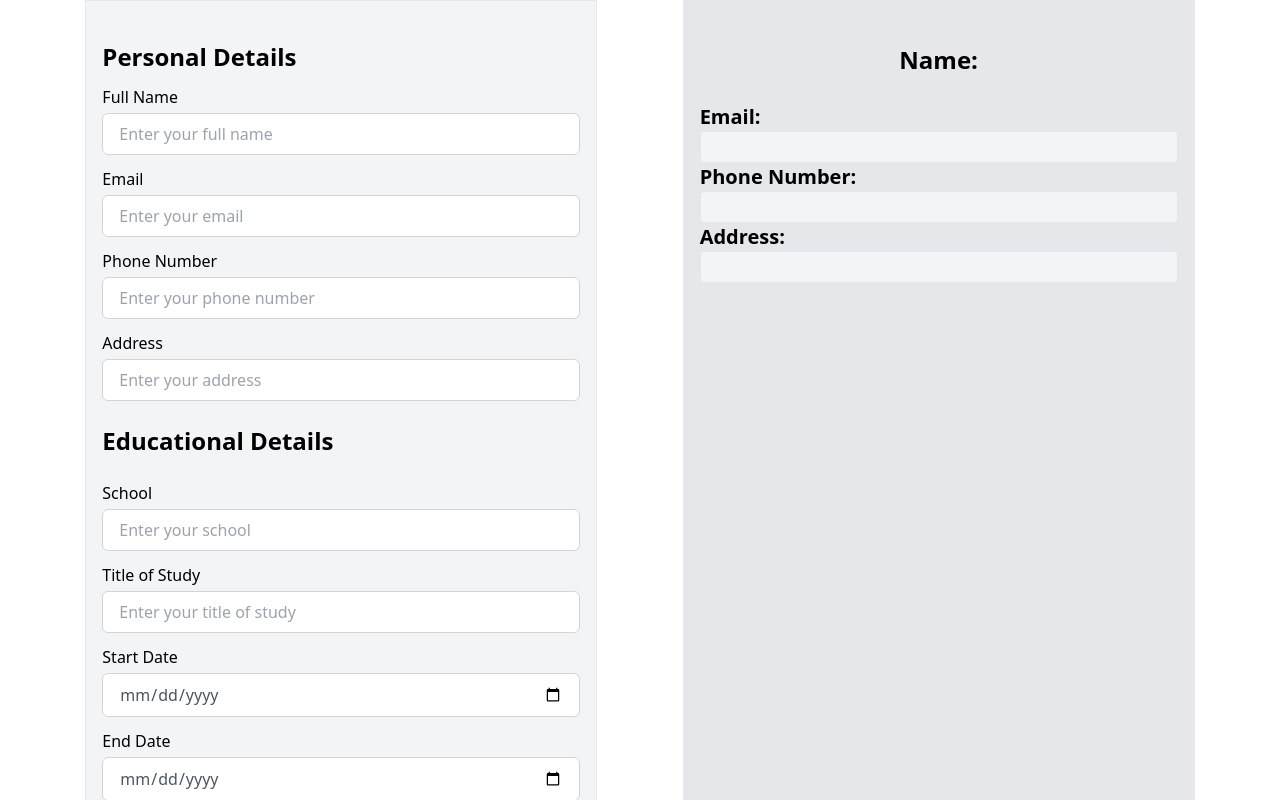
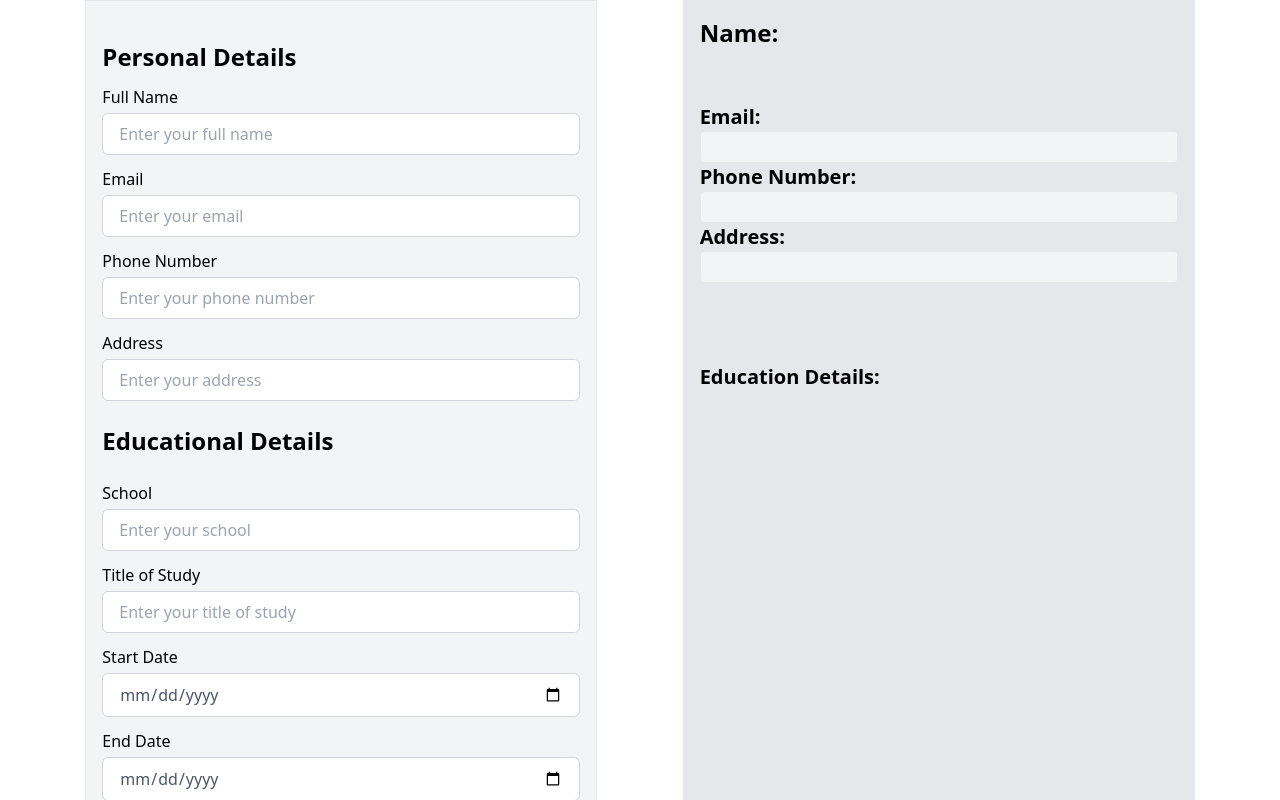
Before and after one commit to saadniazifed/SmartResume, a React (Vite) app: page / in a window 1280 px wide. Shown: the top 800 px of the page. Built offline with nearby package versions, Linux system fonts and the light colour scheme.

Commit message:
Further styled the rendering part of the Education Details.

```diff
--- a/src/components/EducationDetails/RenderEducationDetails.jsx
+++ b/src/components/EducationDetails/RenderEducationDetails.jsx
@@ -5,17 +5,45 @@ const RenderEducationDetails = (props) => {
 
   return (
     <>
-      {educationInfo.length > 0
-        ? educationInfo.map((info) => (
-            <div key={info.id}>
-              {info.school && <p>School: {info.school}</p>}
-              {info.titleOfStudy && <p>Title of Study: {info.titleOfStudy}</p>}
-              {info.startDate && <p>Start Date: {info.startDate}</p>}
-              {info.endDate && <p>End Date: {info.endDate}</p>}
-              <hr />
+      <div className="flex flex-col h-3/4 w-full">
+        {educationInfo.length > 0 && (
+          <div className="mb-2">
+            <span className="font-bold text-xl font-sans">
+              Education Details:
+            </span>
+          </div>
+        )}
+
+        {educationInfo.length > 0 &&
+          educationInfo.map((info) => (
+            <div key={info.id} className="mb-2">
+              {info.school && (
+                <p className="border rounded p-2 bg-gray-100">
+                  <span className="font-bold font-sans">School:</span>{" "}
+                  {info.school}
+                </p>
+              )}
+              {info.titleOfStudy && (
+                <p className="border rounded p-2 bg-gray-100">
+                  <span className="font-bold font-sans">Title of Study:</span>{" "}
+                  {info.titleOfStudy}
+                </p>
+              )}
+              {info.startDate && (
+                <p className="border rounded p-2 bg-gray-100">
+                  <span className="font-bold font-sans">Start Date:</span>{" "}
+                  {info.startDate}
+                </p>
+              )}
+              {info.endDate && (
+                <p className="border rounded p-2 bg-gray-100">
+                  <span className="font-bold font-sans">End Date:</span>{" "}
+                  {info.endDate}
+                </p>
+              )}
             </div>
-          ))
-        : null}
+          ))}
+      </div>
     </>
   );
 };
--- a/src/components/PersonalDetails/RenderPersonalDetailsInput.jsx
+++ b/src/components/PersonalDetails/RenderPersonalDetailsInput.jsx
@@ -4,12 +4,10 @@ const RenderPersonalDetailsInput = (props) => {
   const { personalDetails } = props;
 
   return (
-    <div className="h-1/4 flex flex-col justify-center items-center">
+    <div className="h-1/4 flex flex-col">
       {/* Centered text in the top div */}
-      <div className="flex flex-col items-center justify-center h-1/4">
-        <p className="text-center text-2xl font-bold">
-          Name: {personalDetails.fullName}
-        </p>
+      <div className="flex flex-col h-1/4">
+        <p className="text-2xl font-bold">Name: {personalDetails.fullName}</p>
       </div>
 
       {/* Bottom div with labels and rendering vertically aligned */}
```
